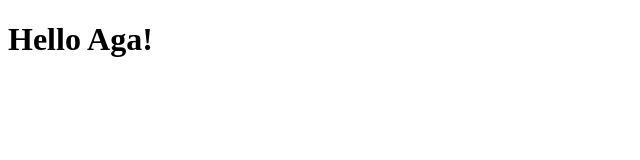
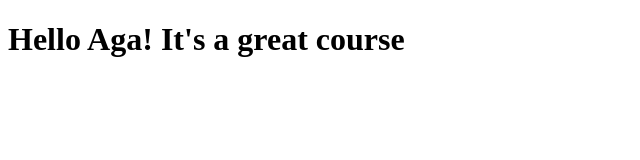
Before and after one commit to Agapek/coursera-test, a plain HTML site: page site/index.html in a window 1280 px wide. Shown: the whole page, without its empty margins (0-640 px from the left). Drawn offline with Linux system fonts and the light colour scheme.

Commit message:
small addition to our page content.

```diff
--- a/site/index.html
+++ b/site/index.html
@@ -4,6 +4,6 @@
 	<title>Hello Aga</title>
 </head>
 <body>
-<h1>Hello Aga!</h1>
+<h1>Hello Aga! It's a great course</h1>
 </body>
 </html>
```
